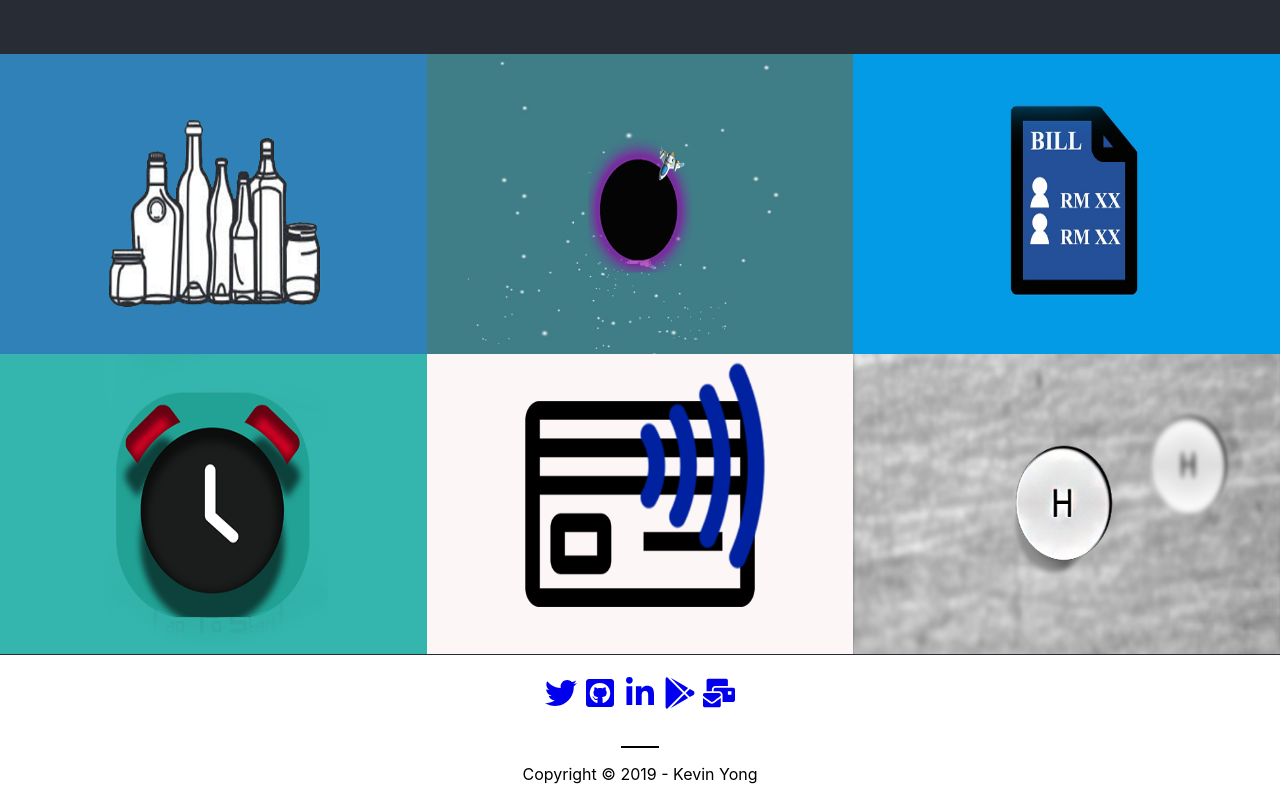
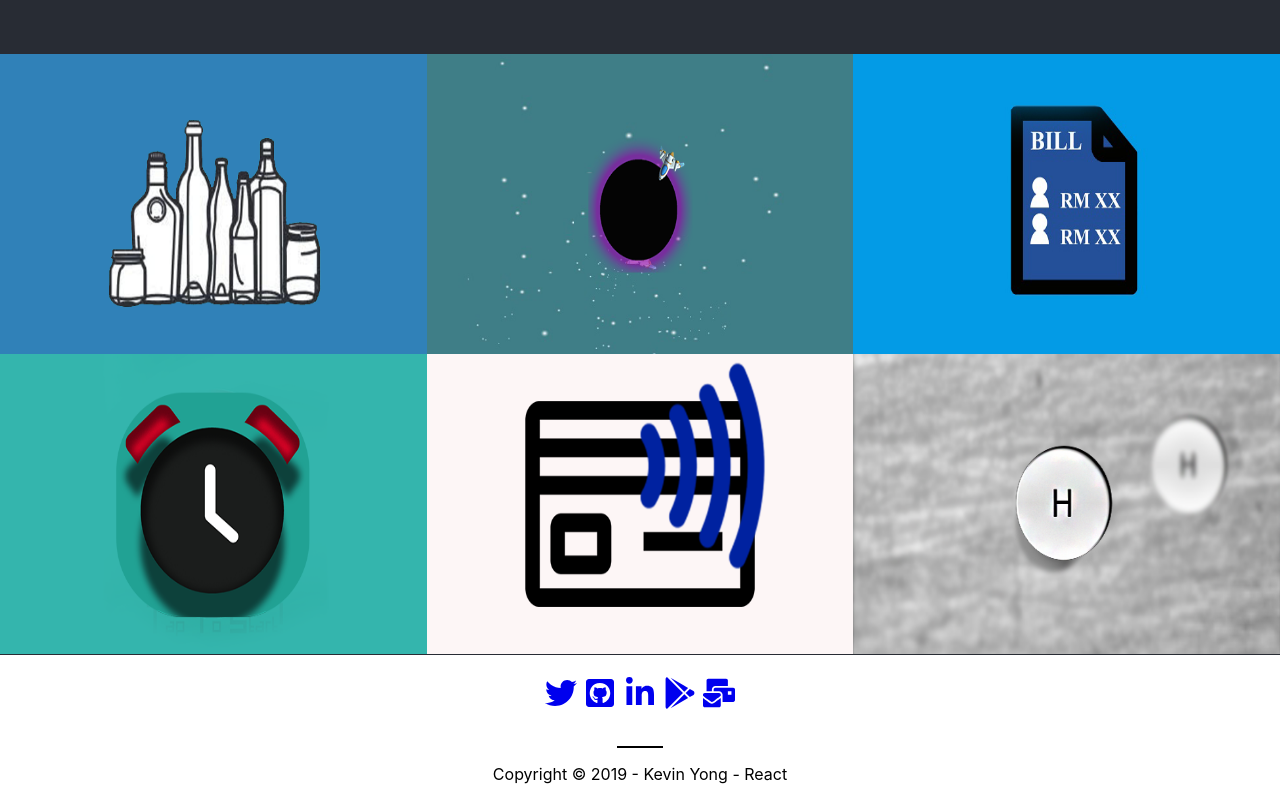
Before and after one commit to Scravlon/react-web-page, a React (Create React App) app: page / in a window 1280 px wide. Shown: the part 2109-2909 px from the top of the page. Built offline with nearby package versions, Linux system fonts and the light colour scheme; a web font is replaced by a local one.

Commit message:
Copyright

```diff
--- a/src/copyright.js
+++ b/src/copyright.js
@@ -6,7 +6,7 @@ function CP() {
     <div>
       <hr width="15%" color="black"/>
 
-    <p>Copyright © 2019 - Kevin Yong</p>
+    <p>Copyright © 2019 - Kevin Yong - React</p>
     </div>
   );
 }
```
